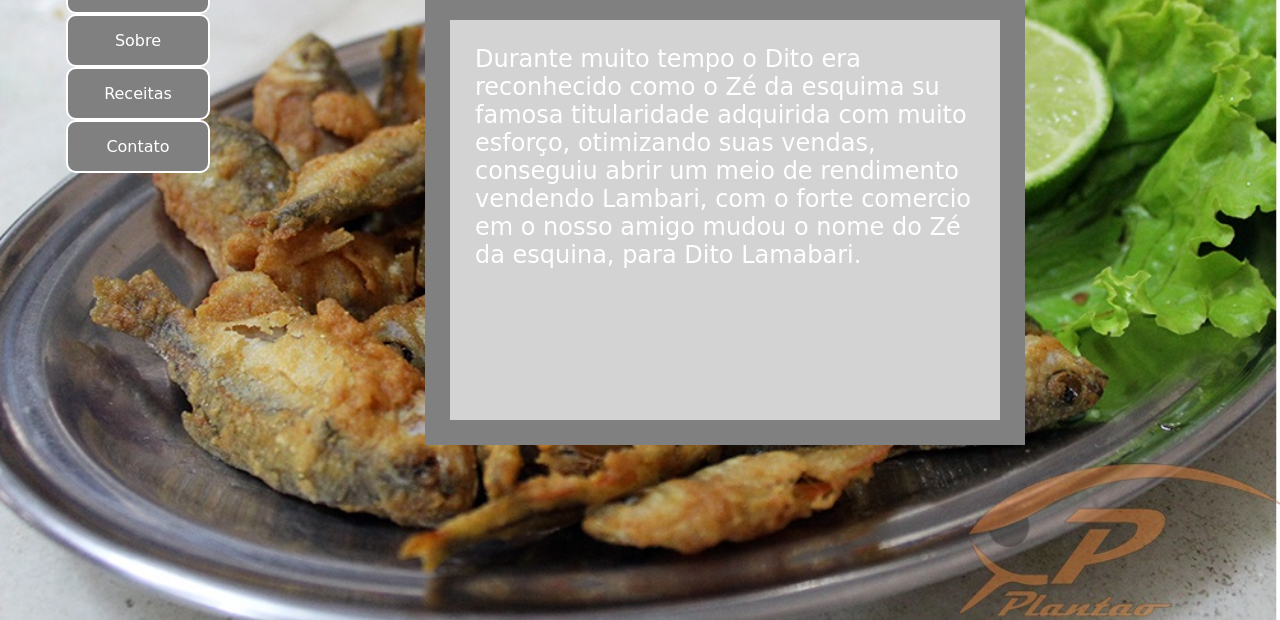
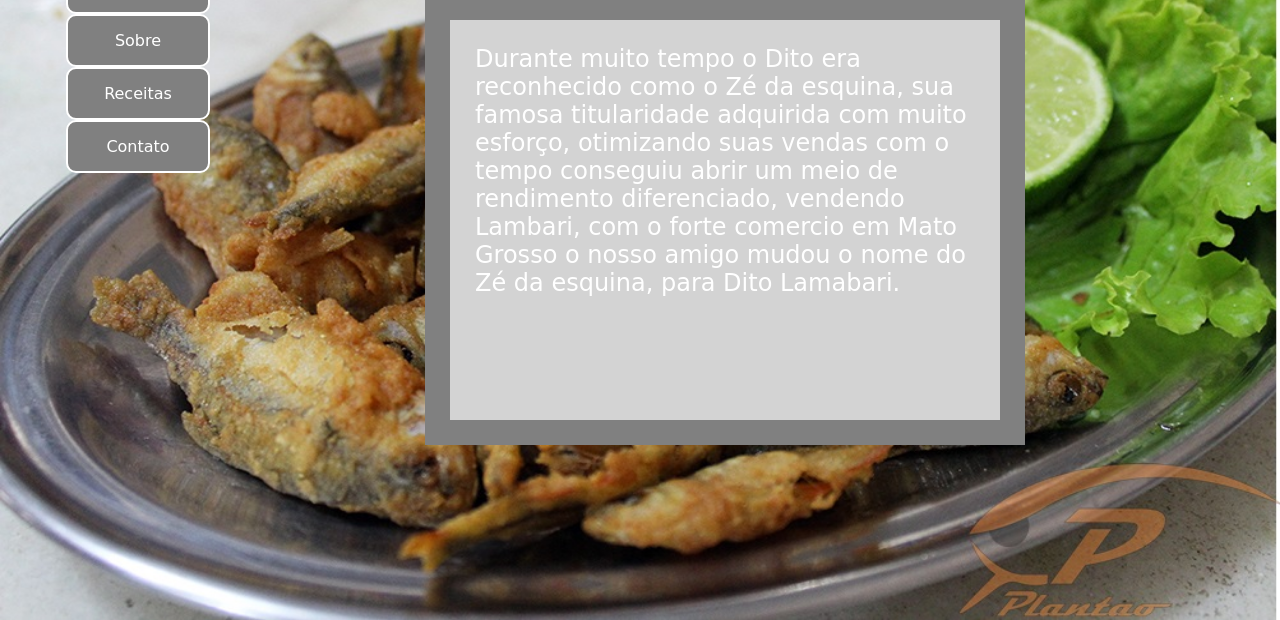
Before and after one commit to heitorsistema/wfe-dito-lambari, a plain HTML site: page Dito Lambari - Sobre.html in a window 1280 px wide. Shown: the part 180-800 px from the top of the page. Drawn offline with Linux system fonts and the light colour scheme.

Commit message:
Update e correções do texto

```diff
--- a/Dito Lambari - Sobre.html
+++ b/Dito Lambari - Sobre.html
@@ -7,9 +7,9 @@
     </head>
     <body>
         <header>
-            <div class="sobre">Durante muito tempo o Dito era reconhecido como o Zé da esquima
-                su famosa titularidade adquirida com muito esforço, otimizando suas vendas,
-                conseguiu abrir um meio de rendimento vendendo Lambari, com o forte comercio em
+            <div class="sobre">Durante muito tempo o Dito era reconhecido como o Zé da esquina,
+                sua famosa titularidade adquirida com muito esforço, otimizando suas vendas com o tempo
+                conseguiu abrir um meio de rendimento diferenciado, vendendo Lambari, com o forte comercio em Mato Grosso
                 o nosso amigo mudou o nome do Zé da esquina, para Dito Lamabari.
             </div>
             <nav>
```
